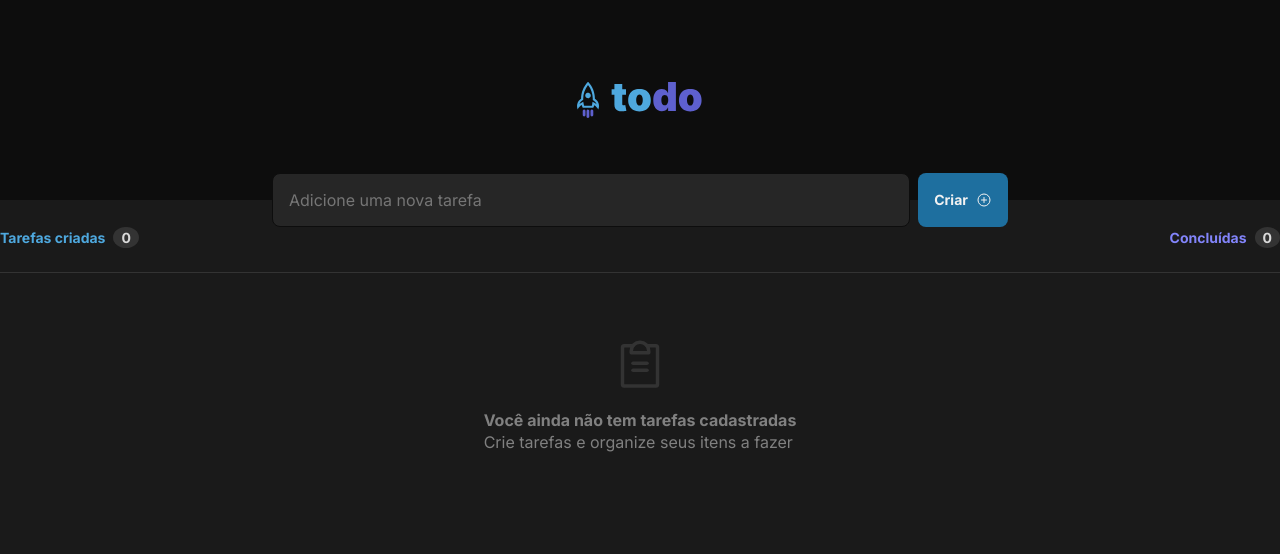
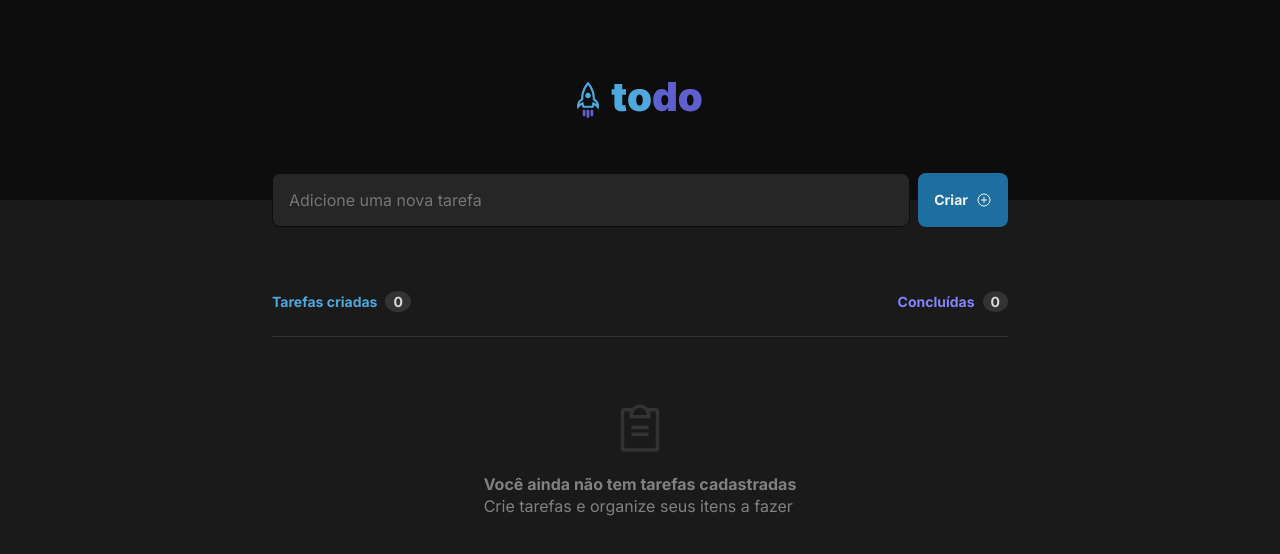
Before and after one commit to GeracNeto/Desafio-01-to-do-list-reactjs-ignite, a React (Vite) app: page / in a window 1280 px wide. Shown: the top 554 px of the page. Built offline with nearby package versions, Linux system fonts and the light colour scheme.

Commit message:
Criado estilo para container wrapper

```diff
--- a/src/App.module.css
+++ b/src/App.module.css
@@ -0,0 +1,8 @@
+.wrapper{
+    width: 46rem;
+    margin: 4rem auto;
+
+    display: flex;
+    flex-direction: column;
+    align-items: center;
+}
```
